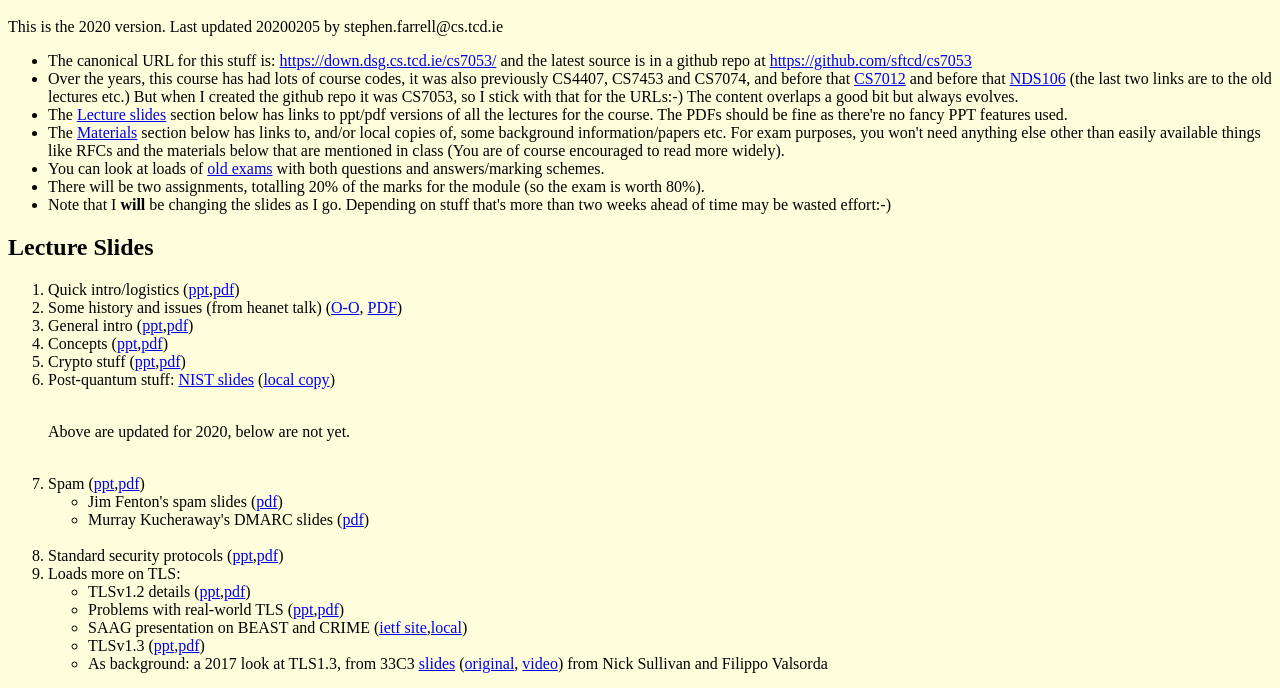
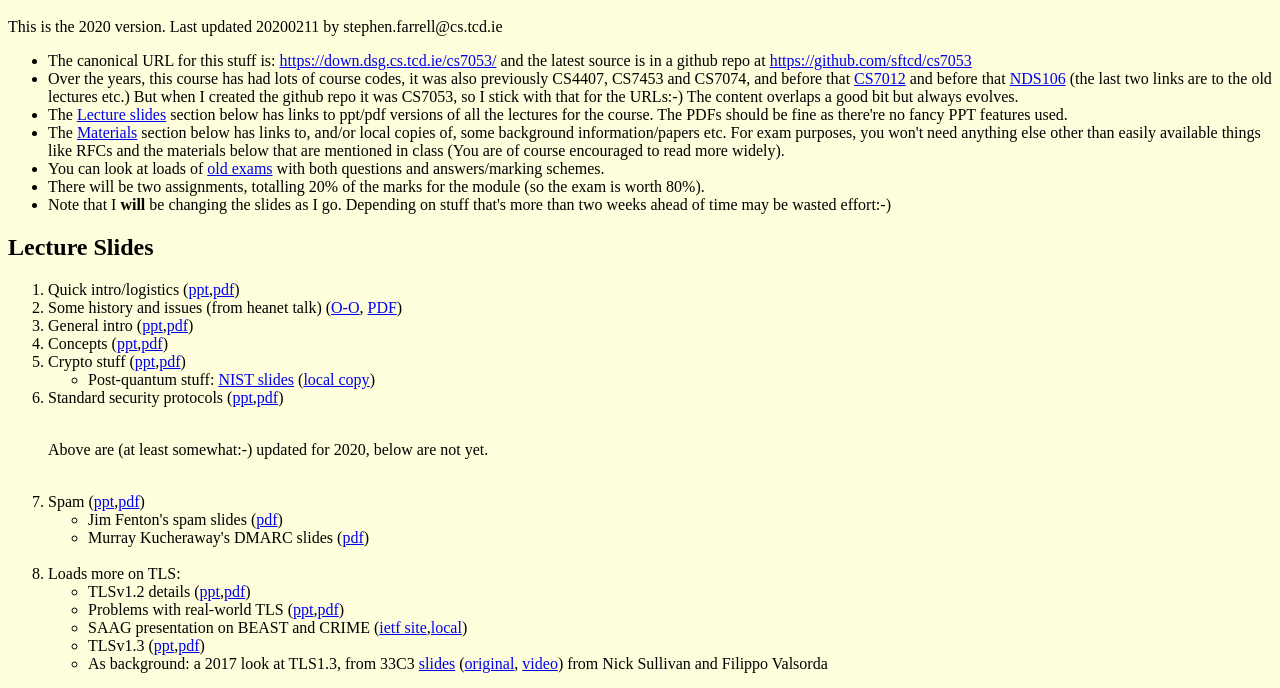
Before and after one commit to sftcd/cs7053, a plain HTML site: page 2016index.html in a window 1280 px wide. Shown: the part 48-736 px from the top of the page. Drawn offline with Linux system fonts and the light colour scheme.

Commit message:
protocols update to end of smime

```diff
--- a/2016index.html
+++ b/2016index.html
@@ -8,7 +8,7 @@
 <body bgcolor="#fffedc">
 <h1>CS7NS5/CSU44032 Security and Privacy</h1>
 
-<p>This is the 2020 version. Last updated 20200205 by stephen.farrell@cs.tcd.ie</p>
+<p>This is the 2020 version. Last updated 20200211 by stephen.farrell@cs.tcd.ie</p>
 <ul>
   <li>The canonical URL for this stuff is: <a
     href="https://down.dsg.cs.tcd.ie/cs7053/">https://down.dsg.cs.tcd.ie/cs7053/</a>
@@ -45,9 +45,12 @@ that's more than two weeks ahead of time may be wasted effort:-)</li>
   <li>General intro (<a href="lectures/01-intro.ppt">ppt</a>,<a href="lectures/01-intro.pdf">pdf</a>)</li>
   <li>Concepts (<a href="lectures/02-concepts.ppt">ppt</a>,<a href="lectures/02-concepts.pdf">pdf</a>)</li>
   <li>Crypto stuff (<a href="lectures/03-crypto.ppt">ppt</a>,<a href="lectures/03-crypto.pdf">pdf</a>)</li>
+    <ul>
   <li>Post-quantum stuff: <a href="https://csrc.nist.gov/CSRC/media/Presentations/the-2nd-round-of-the-nist-pqc-standardization-proc/images-media/moody-opening-remarks.pdf">NIST slides</a> (<a href="lectures/moody-opening-remarks.pdf">local copy</a>)</li>
+    </ul>
+  <li>Standard security protocols (<a href="lectures/06-protocols.ppt">ppt</a>,<a href="lectures/06-protocols.pdf">pdf</a>)</li>
 
-  <br/><p>Above are updated for 2020, below are not yet.</p><br/>
+  <br/><p>Above are (at least somewhat:-) updated for 2020, below are not yet.</p><br/>
   <li>Spam (<a href="lectures/04-spam.ppt">ppt</a>,<a href="lectures/04-spam.pdf">pdf</a>)
 	<ul>
 		<li>Jim Fenton's spam slides (<a href="lectures/fenton.pdf">pdf</a>)</li>
@@ -55,7 +58,6 @@ that's more than two weeks ahead of time may be wasted effort:-)</li>
 	</ul>
   </li>
   <br/>
-  <li>Standard security protocols (<a href="lectures/06-protocols.ppt">ppt</a>,<a href="lectures/06-protocols.pdf">pdf</a>)</li>
   <li>Loads more on TLS:
 		<ul>
   			<li>TLSv1.2 details (<a href="lectures/07-tls-details.ppt">ppt</a>,<a href="lectures/07-tls-details.pdf">pdf</a>)
@@ -146,6 +148,7 @@ The full directory is <a href="materials/">here</a> if you
 just want to browse it.</p>
 
 <ol>
+    <li><a href="https://obj.umiacs.umd.edu/papers_for_stories/crlite_oakland17.pdf">CRLite</a> (<a href="materials/crlite_oakland17.pdf">local copy</a>), a mozilla experiment to do better than CRLs or OCSP</li>
     <li><a href="https://arxiv.org/pdf/2001.07421.pdf">Google paper</a> (<a href="materials/2001.07421.pdf">local copy</a>) on issues with
         Apple's intelligent tracking protection and how it could be used to track someone</li>
     <li><a href="https://www.greenbone.net/wp-content/uploads/Greenbone_Security_Report_Unprotected_Patient_Data_a_Review.pdf">Report on publicly accessible medical images</a>(<a href="materials/https://www.greenbone.net/wp-content/uploads/Greenbone_Security_Report_Unprotected_Patient_Data_a_Review.pdf">local copy</a>)</li>
```
Also changed, not shown: 2 other files.
